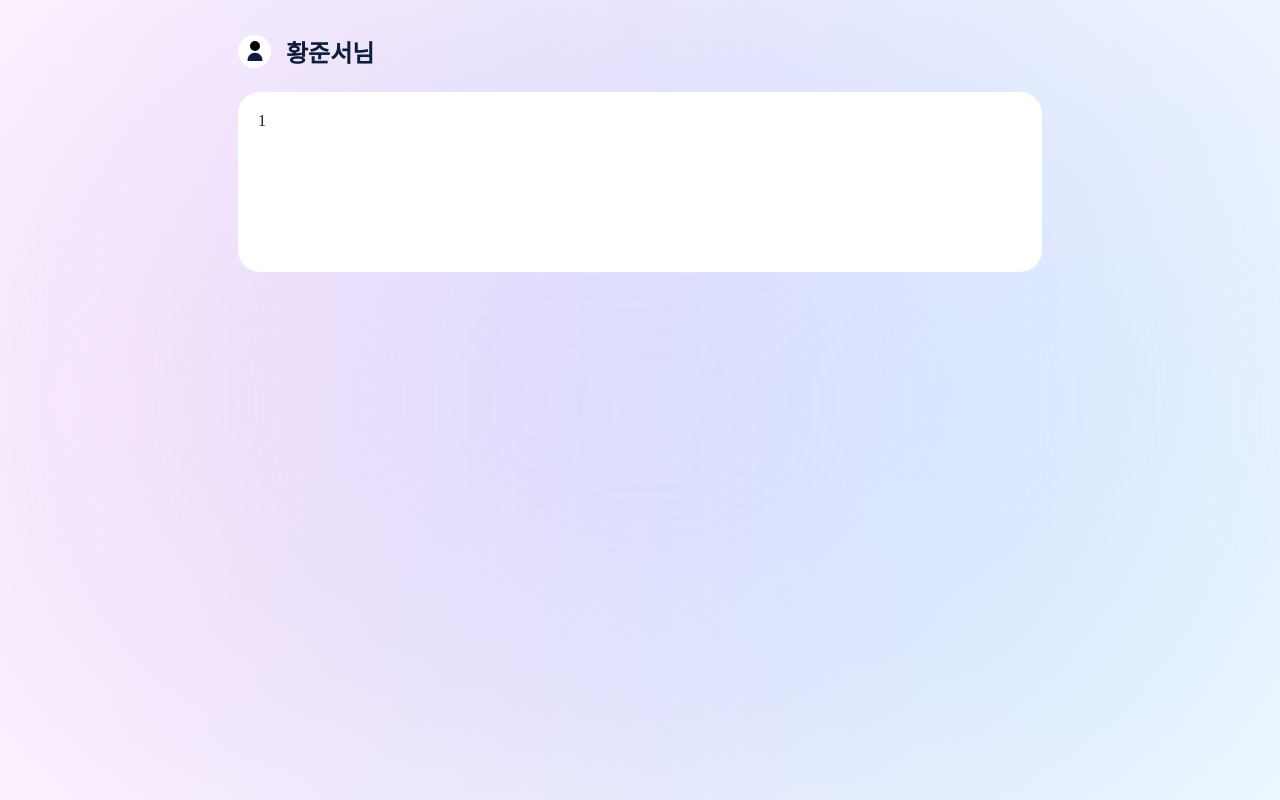
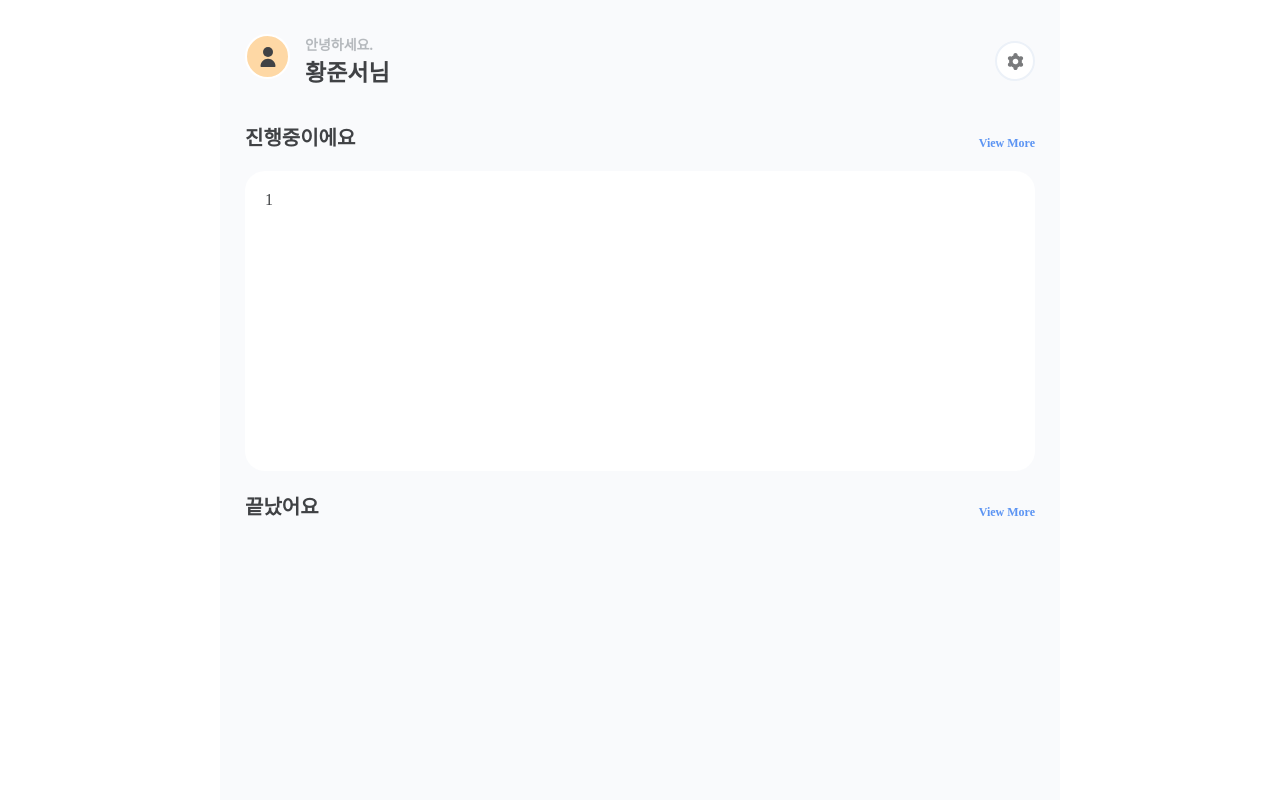
Before and after one commit to 1201q/mynote, a Next.js app: page / in a window 1280 px wide. Built offline with nearby package versions, Linux system fonts and the light colour scheme; a web font is replaced by a local one.

Commit message:
[Style] 틀 잡기

```diff
--- /dev/null
+++ b/src/components/MainPageHeader.js
@@ -0,0 +1,90 @@
+import styled from "styled-components";
+import Image from "next/image";
+
+const MainPageHeader = () => {
+  return (
+    <Container>
+      <ProfileBox>
+        <Profile>
+          <Image
+            src={require("../../public/assets/user.svg")}
+            width={20}
+            height={20}
+          />
+        </Profile>
+        <HelloBox>
+          <Hello>안녕하세요.</Hello>
+          <Name>황준서님</Name>
+        </HelloBox>
+      </ProfileBox>
+      <BtnBox>
+        <Btn>
+          <Image
+            src={require("../../public/assets/settings.svg")}
+            width={17}
+            height={17}
+          />
+        </Btn>
+      </BtnBox>
+    </Container>
+  );
+};
+
+const Container = styled.div`
+  display: flex;
+  align-items: center;
+  justify-content: space-between;
+
+  height: 42px;
+  margin-bottom: 40px;
+`;
+
+const Profile = styled.div`
+  display: flex;
+  align-items: center;
+  justify-content: center;
+  width: 45px;
+  height: 45px;
+  border-radius: 50%;
+  background-color: #fed8a5;
+  margin-right: 15px;
+  /* border-color : white; */
+  border: 2px solid white;
+`;
+
+const Hello = styled.p`
+  color: #b5b9bd;
+  font-weight: 600;
+  font-size: 14px;
+`;
+
+const Name = styled.p`
+  font-weight: 800;
+  font-size: 23px;
+`;
+
+const Btn = styled.button`
+  display: flex;
+  justify-content: center;
+  align-items: center;
+  width: 40px;
+  height: 40px;
+  border: 2px solid #ecf1f8;
+  background-color: white;
+  border-radius: 50%;
+  cursor: pointer;
+`;
+
+// box
+const HelloBox = styled.div`
+  display: flex;
+  flex-direction: column;
+`;
+
+const ProfileBox = styled.div`
+  display: flex;
+`;
+
+const BtnBox = styled.div``;
+
+export default MainPageHeader;
--- a/src/pages/index.js
+++ b/src/pages/index.js
@@ -2,53 +2,28 @@ import styled from "styled-components";
 
 import React, { useEffect, useState } from "react";
 
-import Image from "next/image";
+import MainPageHeader from "@/components/MainPageHeader";
 
 export default function Home() {
   return (
-    <Background>
-      <MainContainer>
-        <MainWrapper>
-          <MainPageHeaderContainer>
-            <Profile>
-              <Image
-                src={require("../../public/assets/user.svg")}
-                width={20}
-                height={20}
-              />
-            </Profile>
-            <Name>황준서님</Name>
-          </MainPageHeaderContainer>
-          <ContentsBox>1</ContentsBox>
-        </MainWrapper>
-      </MainContainer>
-    </Background>
+    <Container>
+      <Wrapper>
+        <MainPageHeader />
+        <SectionHeader>
+          <Header>진행중이에요</Header>
+          <ViewMore>View More</ViewMore>
+        </SectionHeader>
+        <ContentsBox>1</ContentsBox>
+        <SectionHeader>
+          <Header>끝났어요</Header>
+          <ViewMore>View More</ViewMore>
+        </SectionHeader>
+      </Wrapper>
+    </Container>
   );
 }
 
-const Background = styled.div`
-  position: relative;
-  width: 100%;
-  height: 100vh;
-
-  &::before {
-    content: "";
-    position: absolute;
-    top: 0;
-    left: 0;
-    width: 100%;
-    height: 100%;
-    background-image: url("../assets/bgbg.jpg");
-    background-size: cover;
-    background-position: center;
-    opacity: 1;
-    filter: blur(300px);
-  }
-`;
-
-const MainContainer = styled.div`
-  position: relative;
-  z-index: 1;
+const Container = styled.div`
   width: 100%;
   height: 100vh;
   display: flex;
@@ -57,43 +32,40 @@ const MainContainer = styled.div`
   align-items: center;
 `;
 
-const MainWrapper = styled.div`
+const Wrapper = styled.div`
   width: 100%;
   height: 100%;
   max-width: 840px;
-  color: #0d1f3c;
-  padding: 30px 18px;
-  /* background-color: white; */
+  color: #404245;
+  padding: 30px 25px;
+  padding-top: 40px;
+  background-color: #f9fafc;
 `;
 
-const MainPageHeaderContainer = styled.div`
+const SectionHeader = styled.div`
   display: flex;
-  align-items: center;
-
-  height: 42px;
+  justify-content: space-between;
   margin-bottom: 20px;
 `;
 
-const Name = styled.p`
-  font-weight: 800;
-  font-size: 24px;
+const Header = styled.p`
+  font-size: 20px;
+  font-weight: 600;
+  color: #404245;
 `;
 
-const Profile = styled.div`
+const ViewMore = styled.p`
   display: flex;
-  align-items: center;
-  justify-content: center;
-  width: 33px;
-  height: 33px;
-  border-radius: 50%;
-  background-color: white;
-  margin-right: 15px;
+  align-items: flex-end;
+  font-size: 12px;
+  color: rgba(52, 122, 240, 0.8);
+  font-weight: 600;
 `;
 
 const ContentsBox = styled.div`
-  width: 100%;
-  height: 180px;
+  border-radius: 20px;
   background-color: white;
-  border-radius: 22px;
+  height: 300px;
   padding: 20px;
+  margin-bottom: 20px;
 `;
```
Also changed, not shown: public/assets/settings.svg, public/assets/user.svg.
